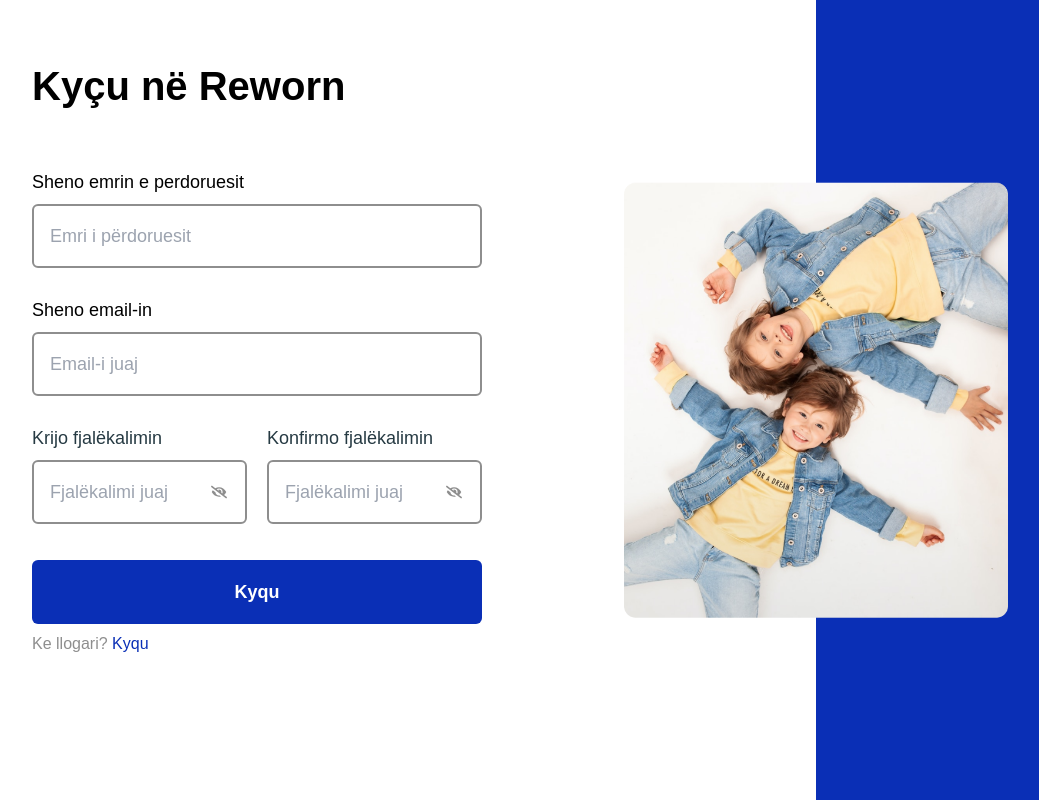
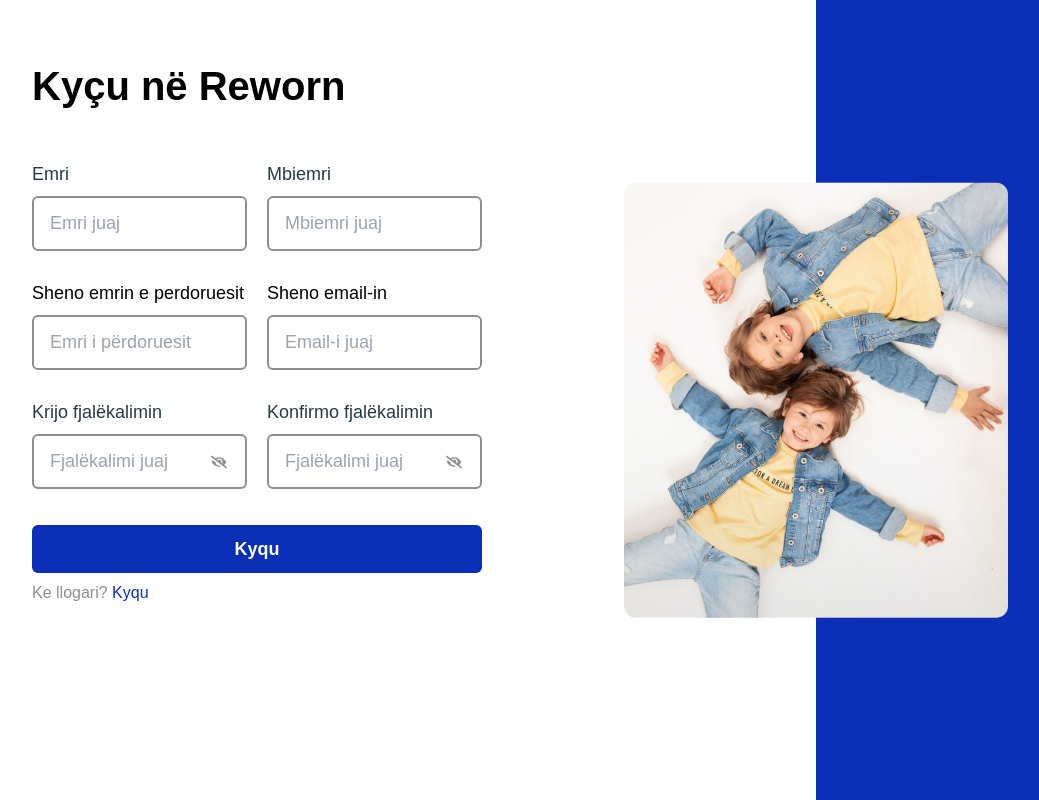
Before and after one commit to FatlumG/ReWorn, a React (Vite) app in the folder reworn-app/: page /sign-up in a window 1280 px wide. Shown: the whole page, without its empty margins (80-1119 px from the left). Built offline with nearby package versions, Linux system fonts and the light colour scheme.

Commit message:
Fix auth

```diff
--- a/reworn-app/src/pages/SignInPage.jsx
+++ b/reworn-app/src/pages/SignInPage.jsx
@@ -26,57 +26,58 @@
     setShowPassword(!showPassword);
   };
 
-  const validateForm = () => {
-    const newErrors = {};
-    const emailPattern = /^[^\s@]+@[^\s@]+\.[^\s@]+$/;
+  // const validateForm = () => {
+  //   const newErrors = {};
+  //   const emailPattern = /^[^\s@]+@[^\s@]+\.[^\s@]+$/;
 
-    if (!formData.email) {
-      newErrors.email = "Ju lutem shenoni një Email!";
-    } else if (!emailPattern.test(formData.email)) {
-      newErrors.email = "Email-i është i pavlefshëm!";
-    }
+  //   if (!formData.email) {
+  //     newErrors.email = "Ju lutem shenoni një Email!";
+  //   } else if (!emailPattern.test(formData.email)) {
+  //     newErrors.email = "Email-i është i pavlefshëm!";
+  //   }
 
-    if (!formData.password) {
-      newErrors.password = "Fjalëkalimi është i detyrueshëm!";
-    } else if (formData.password.length < 6) {
-      newErrors.password = "Fjalëkalimi duhet të ketë të paktën 6 karaktere!";
-    }
+  //   if (!formData.password) {
+  //     newErrors.password = "Fjalëkalimi është i detyrueshëm!";
+  //   } else if (formData.password.length < 6) {
+  //     newErrors.password = "Fjalëkalimi duhet të ketë të paktën 6 karaktere!";
+  //   }
 
-    setErrors(newErrors);
+  //   setErrors(newErrors);
 
-    return Object.keys(newErrors).length === 0;
-  };
+  //   return Object.keys(newErrors).length === 0;
+  // };
 
-  const handleSubmit = async (e) => {
-    e.preventDefault();
+  // const handleSubmit = async (e) => {
+  //   e.preventDefault();
 
-    if (validateForm()) {
-      try {
-        // Send POST request to login.php
-        const response = await axios.post(
-          "http://localhost/reworn-server/users/login.php",
-          {
-            email: formData.email,
-            password: formData.password,
-          }
-        );
+  //   if (validateForm()) {
+  //     try {
+  //       // Send POST request to login.php
+  //       const response = await axios.post(
+  //         "http://localhost/reworn-server/users/login.php",
+  //         {
+  //           email: formData.email,
+  //           password: formData.password,
+  //         }
+  //       );
 
-          toast.success("Kyqja u realizua me sukses!"); // Success message
-          setTimeout(() => {
-            navigate("/home"); // Redirect to home page after successful login
-          }, 2000);
-      } catch (error) {
-        toast.error("Ka ndodhur një gabim gjatë lidhjes me serverin!");
-      }
-    } else {
-      // If form validation fails, show error messages
-      Object.values(errors).forEach((error) => {
-        if (error) {
-          toast.error(error);
-        }
-      });
-    }
-  };
+  //       toast.success("Kyqja u realizua me sukses!"); // Success message
+  //       localStorage.setItem("token", response.data.token);
+  //       setTimeout(() => {
+  //         navigate("/home"); // Redirect to home page after successful login
+  //       }, 2000);
+  //     } catch (error) {
+  //       toast.error("Ka ndodhur një gabim gjatë lidhjes me serverin!");
+  //     }
+  //   } else {
+  //     // If form validation fails, show error messages
+  //     Object.values(errors).forEach((error) => {
+  //       if (error) {
+  //         toast.error(error);
+  //       }
+  //     });
+  //   }
+  // };
 
   return (
     <div className="flex justify-center h-[100vh]">
@@ -84,12 +85,11 @@
         <h2 className="text-[2.5rem] font-bold mb-3 whitespace-nowrap">
           Kyçu në Reworn
         </h2>
-        <p className="text-light-grey font-thin" onSubmit={handleSubmit}>
+        <p className="text-light-grey font-thin">
           Kyçu dhe merr rroba falas!
         </p>
         <form
           className="flex flex-col gap-2 mt-10 w-full sm:w-[450px]"
-          onSubmit={handleSubmit}
         >
           <InputField
             parentClass="flex flex-col gap-2"
--- a/reworn-app/src/pages/SignUpPage.jsx
+++ b/reworn-app/src/pages/SignUpPage.jsx
@@ -13,6 +13,8 @@
   const navigate = useNavigate();
   const [showPassword, setShowPassword] = useState(false);
   const [formData, setFormData] = useState({
+    firstName: "",
+    lastName: "",
     username: "",
     email: "",
     password: "",
@@ -20,6 +22,8 @@
   });
 
   const [errors, setErrors] = useState({
+    firstName: "",
+    lastName: "",
     username: "",
     email: "",
     password: "",
@@ -39,6 +43,14 @@
 
   const validateForm = () => {
     const newErrors = {};
+
+    if (!formData.firstName) {
+      newErrors.firstName = "Emri i përdoruesit është i detyrueshëm!";
+    }
+
+    if (!formData.lastName) {
+      newErrors.lastName = "Mbiemri i përdoruesit është i detyrueshëm!";
+    }
 
     if (!formData.username) {
       newErrors.username = "Emri i përdoruesit është i detyrueshëm!";
@@ -69,30 +81,33 @@
 
     if (validateForm()) {
       try {
-        const response = await axios.post(
-          "http://localhost/reworn-server/users/register.php",
-          formData,
-          {
-            headers: {
-              "Content-Type": "application/json",
-            },
-          }
-        );
+        // const payload = {
+        //   first_name: formData.firstName,
+        //   last_name: formData.lastName,
+        //   username: formData.username,
+        //   email: formData.email,
+        //   password: formData.password,
+        // };
 
-        if (response.status === 201) {
+        // console.log(payload);
+        // const response = await axios.post(
+        //   "http://localhost/reworn-server/users/register.php",
+        //   payload,
+        //   {
+        //     headers: {
+        //       "Content-Type": "application/json",
+        //     },
+        //   }
+        // );
+
         toast.success("Registrimi u realizua me sukses!");
         setTimeout(() => {
           navigate("/home");
         }, 2000);
-        } else {
-          toast.error("Ka ndodhur një gabim gjatë regjistrimit!");
-        }
       } catch (error) {
         toast.error("Ka ndodhur një gabim. Provoni përsëri.");
-        console.error("Error during registration:", error);
       }
     } else {
-      // If form validation fails, show errors
       Object.values(errors).forEach((error) => {
         if (error) {
           toast.error(error);
@@ -107,18 +122,51 @@
           Kyçu në Reworn
         </h2>
         <form
-          className="flex flex-col gap-2 mt-10 w-full sm:w-[450px]"
+          className="flex flex-col gap-2 mt-5 w-full sm:w-[450px]"
           onSubmit={handleSubmit}
         >
+          <div className="flex flex-col sm:flex-row gap-5 mb-2">
             <InputField
-            parentClass="flex flex-col gap-2"
+              parentClass="flex flex-col gap-2 mt-3"
+              htmlFor="firstName"
+              label="Emri"
+              labelClass="block text-lg font-medium text-navy"
+              id="firstName"
+              name="firstName"
+              inputType="text"
+              inputClass="flex border-2 border-gray h-[55px] w-full p-4 rounded-md text-lg"
+              value={formData.firstName}
+              placeholder="Emri juaj"
+              onChange={(e) =>
+                setFormData({ ...formData, firstName: e.target.value })
+              }
+            />
+            <InputField
+              parentClass="flex flex-col gap-2 mt-3"
+              htmlFor="lastName"
+              label="Mbiemri"
+              labelClass="block text-lg font-medium text-navy"
+              id="lastName"
+              name="lastName"
+              inputType="text"
+              inputClass="flex border-2 border-gray h-[55px] w-full p-4 rounded-md text-lg"
+              value={formData.lastName}
+              placeholder="Mbiemri juaj"
+              onChange={(e) =>
+                setFormData({ ...formData, lastName: e.target.value })
+              }
+            />
+          </div>
+          <div className="flex flex-col sm:flex-row gap-5 mb-2">
+            <InputField
+              parentClass="flex flex-col gap-2 mt-3"
               htmlFor="username"
               label="Sheno emrin e perdoruesit"
               labelClass="block text-lg font-medium text-gray-700"
               type="text"
               id="username"
               name="username"
-            inputClass="flex border-2 border-gray h-16 w-full p-4 rounded-md text-lg"
+              inputClass="flex border-2 border-gray h-[55px] w-full p-4 rounded-md text-lg"
               value={formData.username}
               placeholder="Emri i përdoruesit"
               onChange={(e) =>
@@ -126,30 +174,31 @@
               }
             />
             <InputField
-            parentClass="flex flex-col gap-2 mt-5"
+              parentClass="flex flex-col gap-2 mt-3"
               htmlFor="email"
               label="Sheno email-in"
               labelClass="block text-lg font-medium text-gray-700"
               type="email"
               id="email"
               name="email"
-            inputClass="flex border-2 border-gray h-16 w-full p-4 rounded-md text-lg"
+              inputClass="flex border-2 border-gray h-[55px] w-full p-4 rounded-md text-lg"
               value={formData.email}
               placeholder="Email-i juaj"
               onChange={(e) =>
                 setFormData({ ...formData, email: e.target.value })
               }
             />
+          </div>
           <div className="flex flex-col sm:flex-row gap-5 mb-2">
             <InputField
-              parentClass="flex flex-col gap-2 mt-5"
+              parentClass="flex flex-col gap-2 mt-3"
               htmlFor="password"
               label="Krijo fjalëkalimin"
               labelClass="block text-lg font-medium text-navy"
               id="password"
               name="password"
               inputType={!showPassword ? "password" : "text"}
-              inputClass="flex border-2 border-gray h-16 w-full p-4 rounded-md text-lg"
+              inputClass="flex border-2 border-gray h-[55px] w-full p-4 rounded-md text-lg"
               value={formData.password}
               placeholder="Fjalëkalimi juaj"
               onChange={(e) =>
@@ -171,14 +220,14 @@
             />
 
             <InputField
-              parentClass="flex flex-col gap-2 mt-5"
+              parentClass="flex flex-col gap-2 mt-3"
               htmlFor="passwordConfirm"
               label="Konfirmo fjalëkalimin"
               labelClass="block text-lg font-medium text-navy"
               id="passwordConfirm"
               name="passwordConfirm"
               inputType={!showPassword ? "password" : "text"}
-              inputClass="flex border-2 border-gray h-16 w-full p-4 rounded-md text-lg"
+              inputClass="flex border-2 border-gray h-[55px] w-full p-4 rounded-md text-lg"
               value={formData.passwordConfirm}
               placeholder="Fjalëkalimi juaj"
               onChange={(e) =>
@@ -202,7 +251,7 @@
 
           <Button
             type="submit"
-            className="bg-black text-white h-16 text-lg font-semibold rounded-md bg-blue mt-5"
+            className="bg-black text-white h-12 text-lg font-semibold rounded-md bg-blue mt-5"
             children="Kyqu"
           />
           <p className="text-gray">
```
Lines whose indentation alone changed are shown as unchanged.
